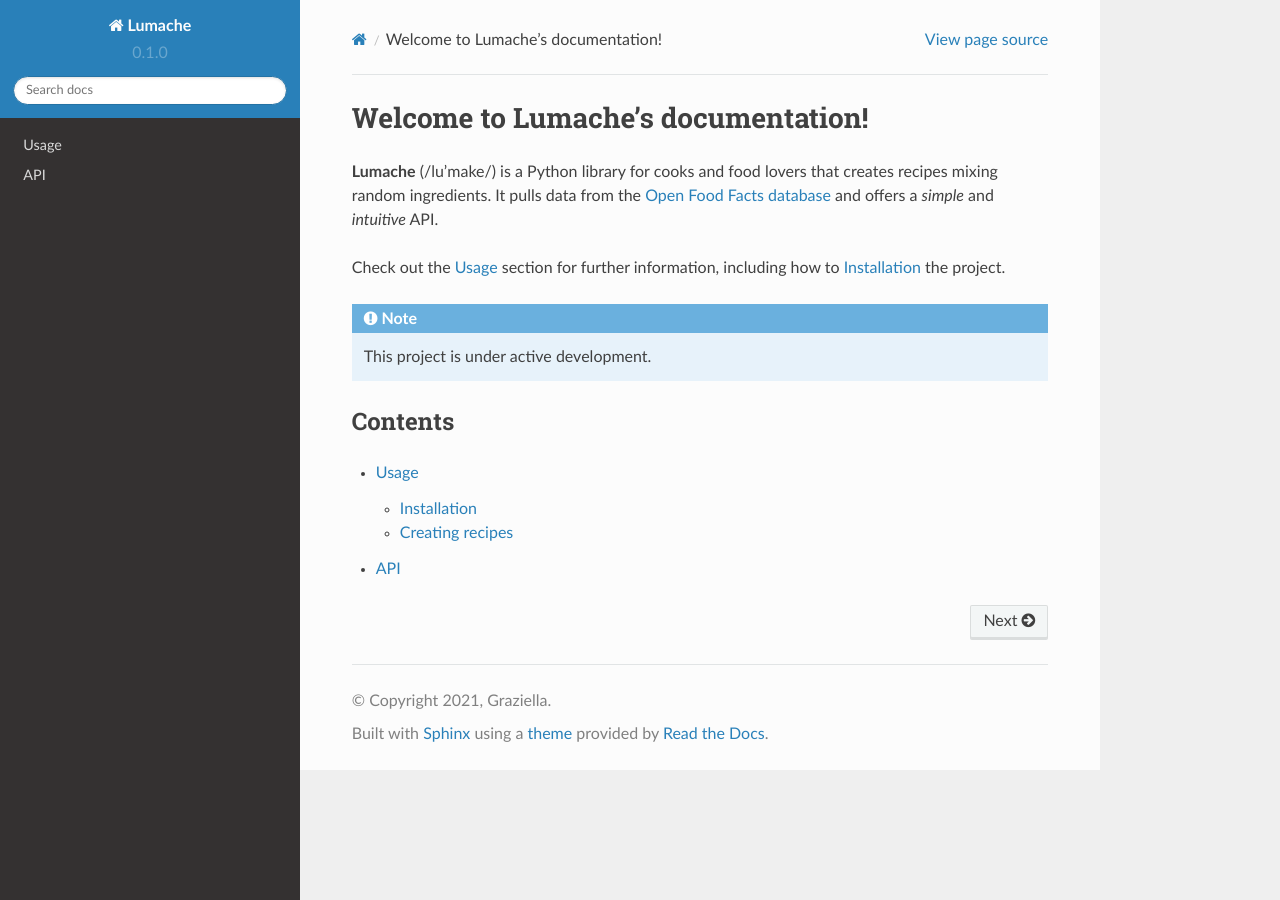
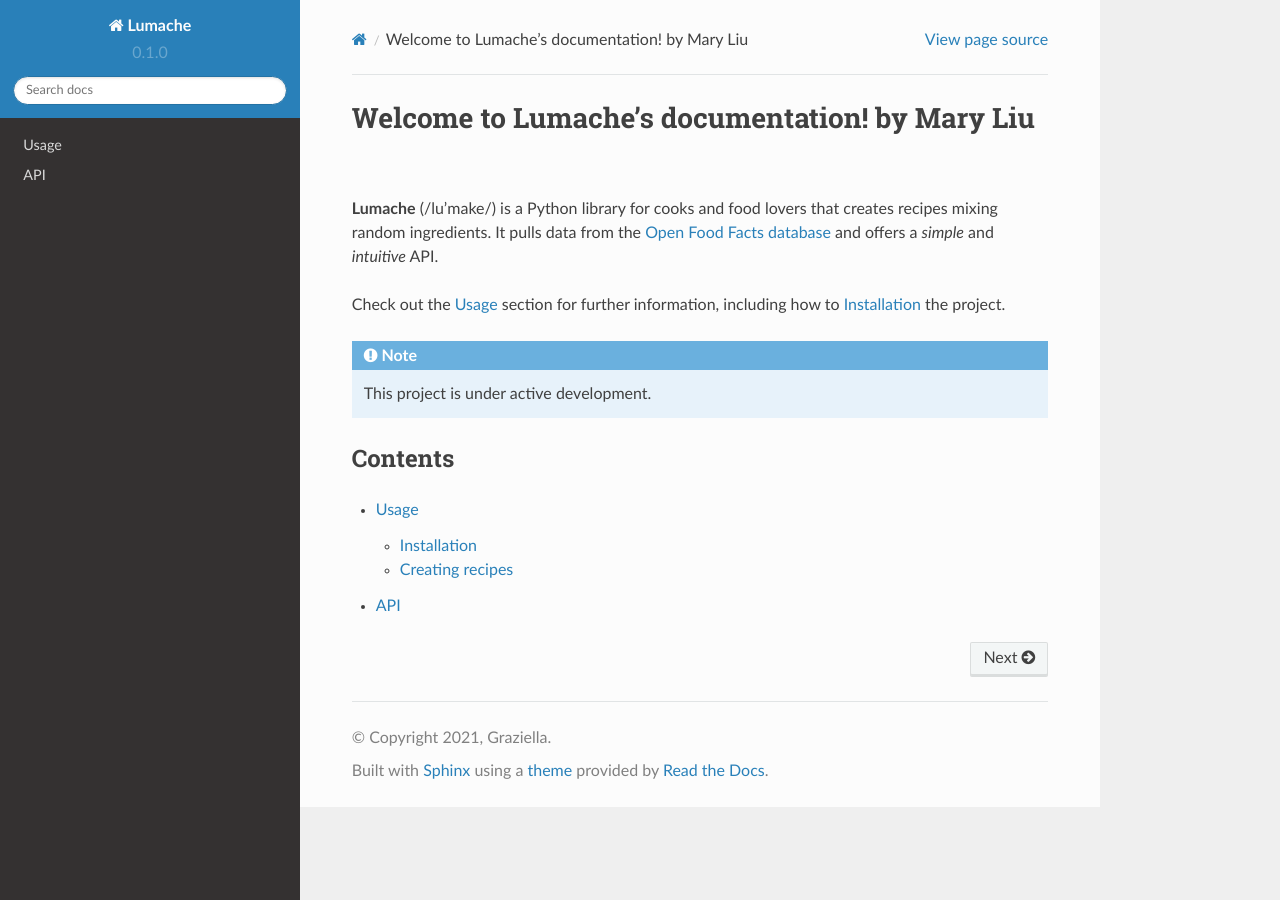
Before and after one commit to MaryTLiu/rtd-tutorial, a Sphinx documentation site: the page built from docs/source/index.rst, in a window 1280 px wide. Built offline with Sphinx 7.4.7 and the Read the Docs theme 2.0.0, drawn with Linux system fonts in a browser that asks for light colours.

Commit message:
Update index.rst

```diff
--- a/docs/source/index.rst
+++ b/docs/source/index.rst
@@ -1,5 +1,5 @@
-Welcome to Lumache's documentation!
-===================================
+Welcome to Lumache's documentation! by Mary Liu
+===============================================
 
 **Lumache** (/lu'make/) is a Python library for cooks and food lovers
 that creates recipes mixing random ingredients.
```
